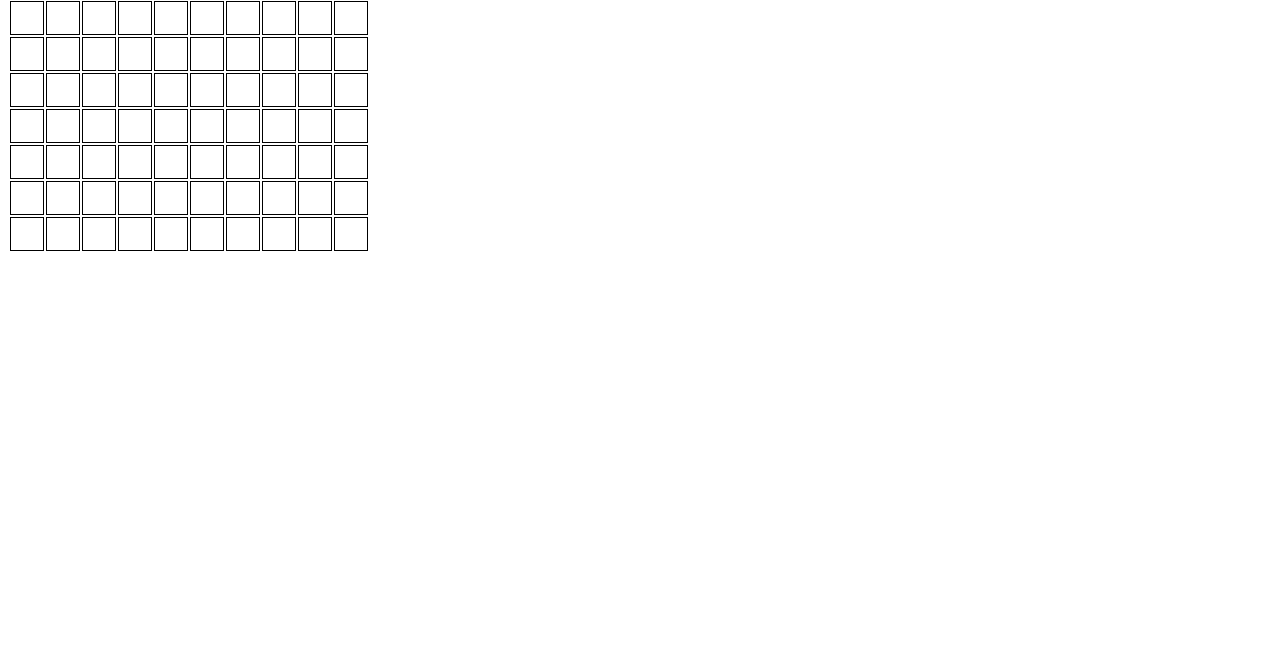
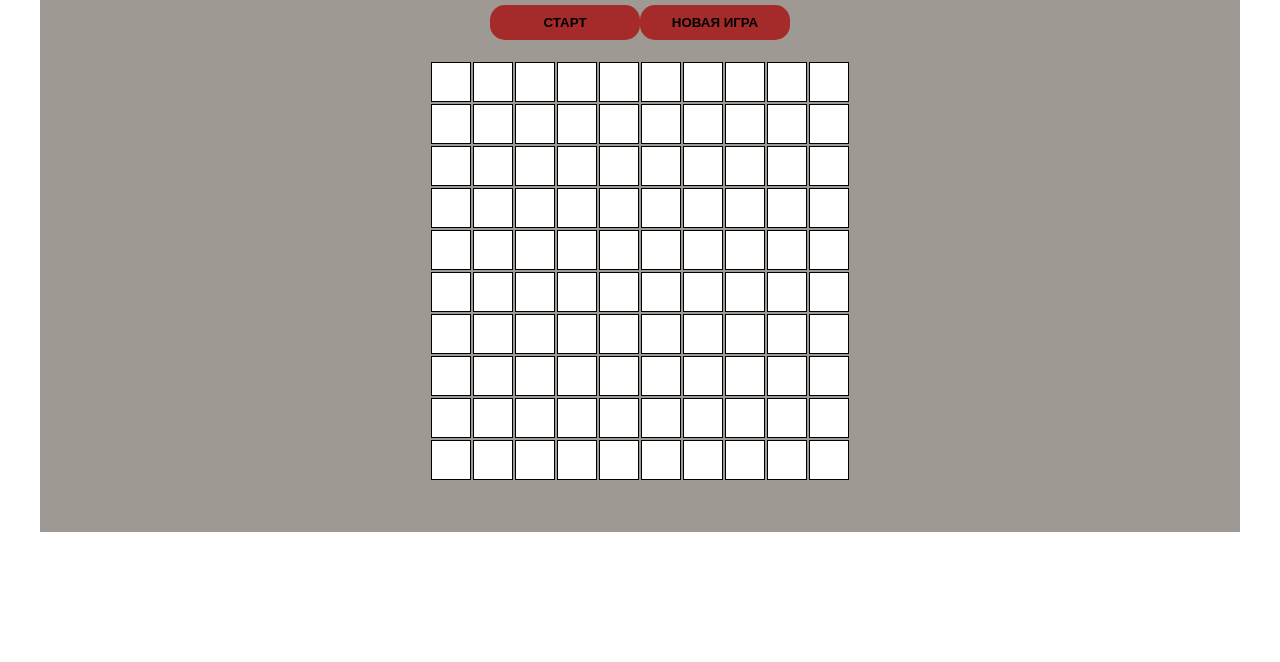
Before and after one commit to VladkoFateich/Mini-game-Guess-the-cage, a plain HTML site: page index.html in a window 1280 px wide. Shown: the part 138-800 px from the top of the page. Drawn offline with Linux system fonts and the light colour scheme.

Commit message:
add styles

```diff
--- a/script.js
+++ b/script.js
@@ -1,19 +1,30 @@
+const txtArr = [
+  'Старт',
+  'Новая игра',
+  'Игра угадай ячейку',
+  'Дана таблица 10 на 10. По нажатию на кнопку старт компьютер случайным образом запоминает 10 ячеек из этой таблицы. Игроку нужно кликать на клетки пока он не найдет все загаданные компьютером клетки, после нажатия на кнопку старт поле очищается игра начинается заново',
+  'Ход: ',
+];
 const wrapper = document.querySelector('#wrapper');
 const btnGenerate = document.createElement('button');
 const btnNewGame = document.createElement('button');
-btnGenerate.textContent = 'START';
-btnNewGame.textContent = 'NEW GAME';
-wrapper.append(btnGenerate);
-wrapper.append(btnNewGame);
-
-createTable(10, 10, wrapper);
-// createBtns(wrapper);
-const tds = document.querySelectorAll('td');
+const title = document.createElement('h1');
+const subTitle = document.createElement('p');
 
 let arr = [];
-let count = 0;
 
-console.log(tds);
+for (let i = 0; i <= txtArr.length; i++) {
+  btnGenerate.textContent = txtArr[0];
+  btnNewGame.textContent = txtArr[1];
+  title.textContent = txtArr[2];
+  subTitle.textContent = txtArr[3];
+  wrapper.append(title);
+  wrapper.append(subTitle);
+  wrapper.append(btnGenerate);
+  wrapper.append(btnNewGame);
+}
+createTable(10, 10, wrapper);
+const tds = document.querySelectorAll('td');
 
 btnNewGame.addEventListener('click', restartGame);
 function restartGame() {
@@ -24,6 +35,7 @@ function restartGame() {
   btnGenerate.addEventListener('click', start);
 }
 btnGenerate.addEventListener('click', start);
+
 function start() {
   for (let i = 0; i < tds.length; i++) {
     tds[i].addEventListener('click', function () {
@@ -32,31 +44,19 @@ function start() {
       } else {
         tds[i].style.background = 'red';
       }
-      // console.log(i);
     });
   }
+  console.log(arr);
+
   for (let i = 0; i < 10; i++) {
     arr.push(getArrayRandom(1, 100));
     this.removeEventListener('click', start);
   }
-  console.log(arr);
 }
 
 function getArrayRandom(min, max) {
   return Math.floor(Math.random() * (max - min + 1)) + min;
 }
-
-// function createBtns(parent) {
-//   const btnGenerate = document.createElement('button');
-//   const btnNewGame = document.createElement('button');
-//   btnGenerate.textContent = 'START';
-//   btnNewGame.textContent = 'NEW GAME';
-//   parent.append(btnGenerate);
-//   parent.append(btnNewGame);
-
-//   btnGenerate.addEventListener('click', start);
-//   btnNewGame.addEventListener('click', restartGame);
-// }
 
 function createTable(rows, cols, parent) {
   let table = document.createElement('table');
--- a/style.css
+++ b/style.css
@@ -1,5 +1,36 @@
+* {
+  margin: 0;
+  padding: 0;
+  box-sizing: border-box;
+}
+#wrapper {
+  text-align: center;
+  max-width: 1200px;
+  background-color: rgb(158, 153, 146);
+  padding: 50px;
+}
+#wrapper,
+table {
+  margin: auto;
+}
+
+p,
+button {
+  margin-bottom: 20px;
+}
+button {
+  width: 150px;
+  padding: 10px 0;
+  border-radius: 15px;
+  border: none;
+  background-color: brown;
+  font-weight: bold;
+  text-transform: uppercase;
+}
+
 td {
   border: 1px solid black;
-  width: 30px;
-  height: 30px;
+  width: 40px;
+  height: 40px;
+  background-color: white;
 }
```
